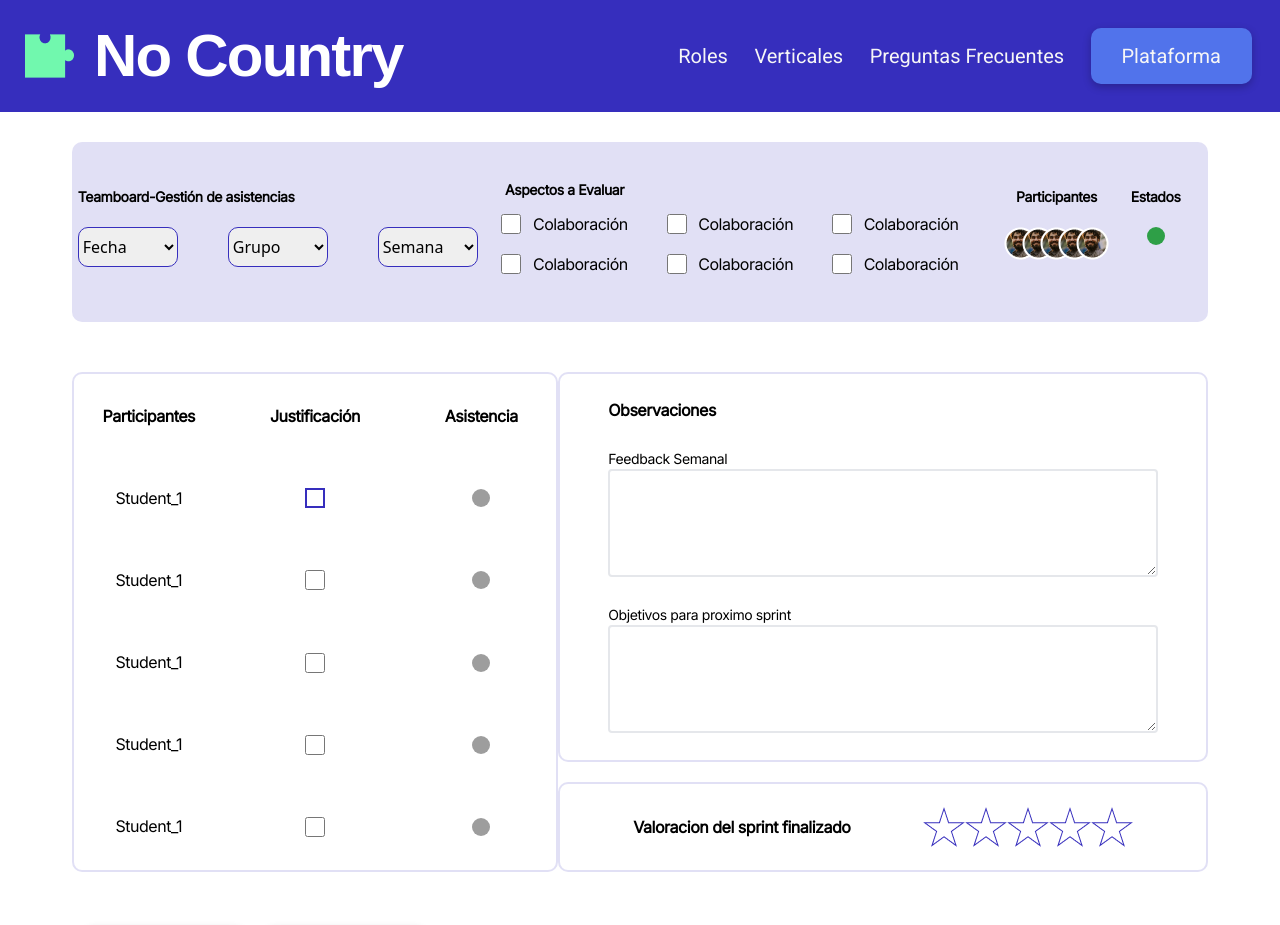
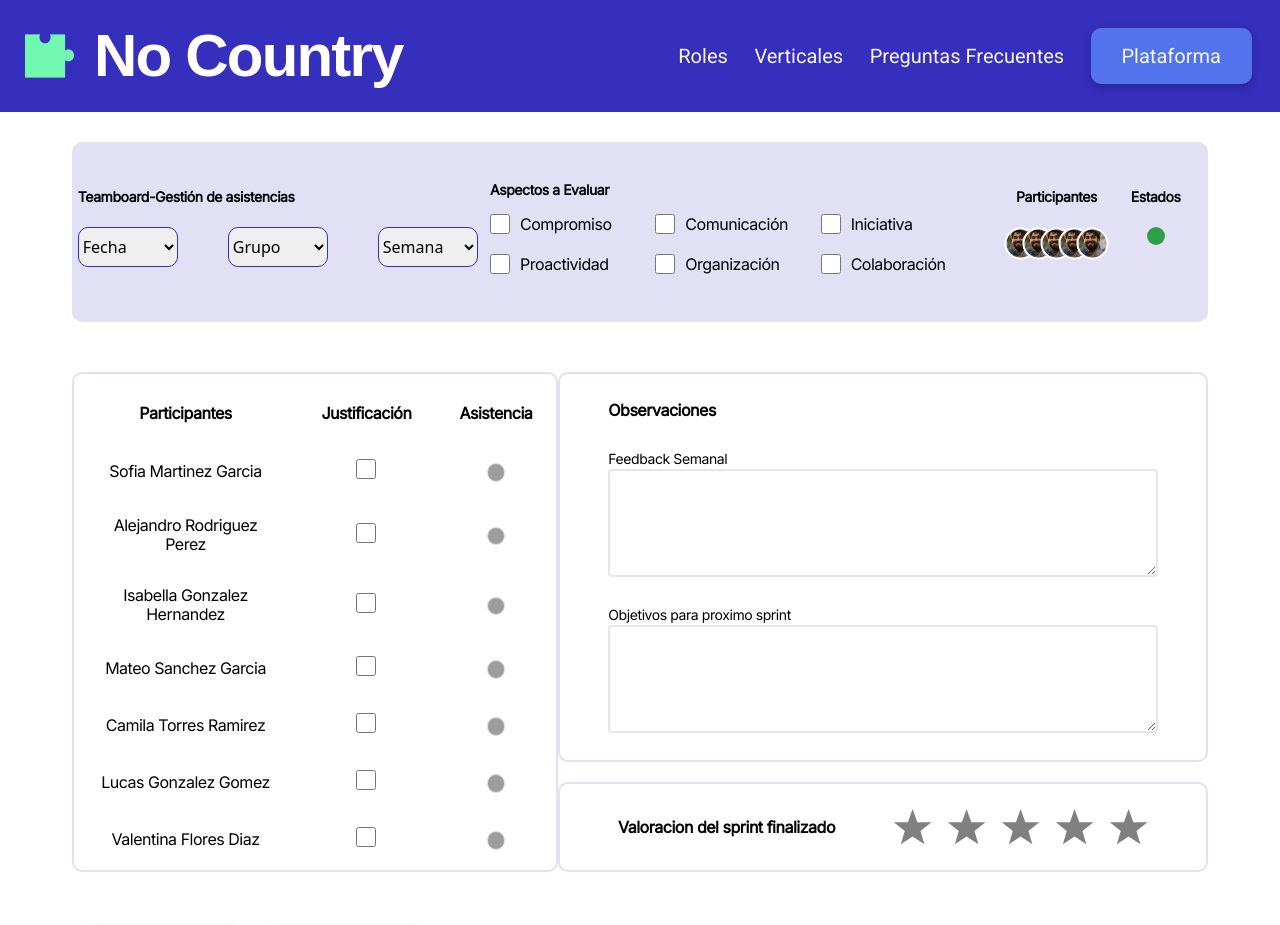
Before and after one commit to No-Country/c10-5-t-phpreact, a React (Vite) app in the folder Front/: page /dashboard in a window 1280 px wide. Shown: the top 925 px of the page. Built offline with nearby package versions, Linux system fonts and the light colour scheme.

Commit message:
fixed table and added inputs to dashboard

```diff
--- a/Front/package.json
+++ b/Front/package.json
@@ -13,8 +13,11 @@
     "react": "^18.2.0",
     "react-dom": "^18.2.0",
     "react-google-charts": "^4.0.0",
+    "react-ratings-declarative": "^3.4.1",
     "react-redux": "^8.0.5",
-    "react-router-dom": "^6.10.0"
+    "react-router-dom": "^6.10.0",
+    "react-simple-star-rating": "^5.1.7",
+    "react-star-ratings": "^2.3.0"
   },
   "devDependencies": {
     "@types/react": "^18.0.28",
--- /dev/null
+++ b/Front/src/Components/Dashboard/Dashboard.css
@@ -0,0 +1,17 @@
+.checkbox-round {
+    width: 1.3em;
+    height: 1.3em;
+    background-color: white;
+    border-radius: 50%;
+    vertical-align: middle;
+    border: 1px solid #ddd;
+    background-color: #9D9D9D;
+    appearance: none;
+    -webkit-appearance: none;
+    outline: none;
+    cursor: pointer;
+}
+
+.checkbox-round:checked {
+    background-color: #2E9F47;
+}
--- a/Front/src/Components/Dashboard/Dashboard.jsx
+++ b/Front/src/Components/Dashboard/Dashboard.jsx
@@ -1,6 +1,72 @@
-import React from "react";
+import React, { useState } from "react";
+import { aspectos, studentNames } from "./form_data";
+import Ratings from 'react-ratings-declarative';
+import StarRatings from 'react-star-ratings';
+import './Dashboard.css'
 
 function Dashboard() {
+
+
+    const [rating, setRating] = useState(0)
+    const [input, setInput] = useState({
+        aspectos: [],
+        feedback: "",
+        observaciones: ""
+    })
+
+    function handleText(e){
+        setInput({
+            ...input,
+            [e.target.name]: e.target.value
+        })
+    }
+
+    function getChecked(e){
+       if(e.target.checked){
+        setInput({
+            ...input,
+            aspectos:[...input.aspectos, e.target.name]
+        })
+       } else{
+        setInput({
+            ...input,
+            aspectos: input.aspectos.filter((v) => v !== e.target.name),
+        })
+       }
+
+    }
+
+    const [color, setColor] = useState("")
+    const styles = {
+        empty:{
+            display: 'flex',
+            flexDirection: 'row',
+            justifyContent: 'center',
+            width: '200px',
+            border: '1px solid black'
+        },
+
+        filled:{
+            display: 'flex',
+            flexDirection: 'row',
+            justifyContent: 'center',
+            width: '200px',
+            // color: '#3D8DE5',
+        // border: '1px solid black'
+        }
+    }
+
+    function stars(e){
+        if(rating === 1 && e === 1){
+            setRating(0)
+        } else {
+            setRating(e)
+        }
+    }
+
+    console.log(rating)
+
+
     return (
         <div className="flex flex-col w-full h-auto justify-around px-[20px] py-[30px] items-center">
             <div className="flex flex-row justify-around items-center w-11/12 h-[180px] bg-morado-3-nc rounded-[10px]">
@@ -27,54 +93,57 @@
 
 
                 <div className="flex flex-col w-[480px] h-[130px]">
-                    <h2 className="font-Inter text-[14px] font-[600] tracking-[-0.03em] leading-[45px] px-[15px]">
+                    <h2 className="font-Inter text-[14px] font-[600] tracking-[-0.03em] leading-[45px]">
                         Aspectos a Evaluar
                     </h2>
 
-                   <div className="grid grid-cols-3 gap-4 justify-center items-center">
-                        <div className="flex flex-row justify-evenly items-center">
+                   <form className="grid grid-cols-3 gap-4 justify-center items-center">
+
+                   {aspectos.map((e, index) => (
+                    <div className="flex flex-row items-center" key={index}>
+                        <input type="checkbox" className="w-[20px] h-[20px]" name={e} onChange={getChecked} />
+                        <label htmlFor={e} className="font-Inter text-[16px] font-[400] tracking-[-0.03em] ml-[10px]">
+                            {e}
+                        </label>
+                    </div>
+                   ))}
+
+                        {/* <div className="flex flex-row items-center">
                             <input type="checkbox" className="w-[20px] h-[20px]" />
-                            <label for="student_1" className="font-Inter text-[16px] font-[400] tracking-[-0.03em]">
-                                Colaboración
+                            <label for="student_1" className="font-Inter text-[16px] font-[400] tracking-[-0.03em] ml-[10px]">
+                                Comunicación
                             </label>
                         </div>
 
-                        <div className="flex flex-row justify-evenly items-center">
+                        <div className="flex flex-row items-center">
                             <input type="checkbox" className="w-[20px] h-[20px]" />
-                            <label for="student_1" className="font-Inter text-[16px] font-[400] tracking-[-0.03em]">
-                                Colaboración
+                            <label for="student_1" className="font-Inter text-[16px] font-[400] tracking-[-0.03em] ml-[10px]">
+                                Iniciativa
                             </label>
                         </div>
 
-                        <div className="flex flex-row justify-evenly items-center">
+                        <div className="flex flex-row items-center">
                             <input type="checkbox" className="w-[20px] h-[20px]" />
-                            <label for="student_1" className="font-Inter text-[16px] font-[400] tracking-[-0.03em]">
-                                Colaboración
+                            <label for="student_1" className="font-Inter text-[16px] font-[400] tracking-[-0.03em] ml-[10px]">
+                                Proactividad
                             </label>
                         </div>
 
-                        <div className="flex flex-row justify-evenly items-center">
+                        <div className="flex flex-row items-center">
                             <input type="checkbox" className="w-[20px] h-[20px]" />
-                            <label for="student_1" className="font-Inter text-[16px] font-[400] tracking-[-0.03em]">
-                                Colaboración
+                            <label for="student_1" className="font-Inter text-[16px] font-[400] tracking-[-0.03em] ml-[10px]">
+                                Organización
                             </label>
                         </div>
 
-                        <div className="flex flex-row justify-evenly items-center">
+                        <div className="flex flex-row items-center">
                             <input type="checkbox" className="w-[20px] h-[20px]" />
-                            <label for="student_1" className="font-Inter text-[16px] font-[400] tracking-[-0.03em]">
+                            <label for="student_1" className="font-Inter text-[16px] font-[400] tracking-[-0.03em] ml-[10px]">
                                 Colaboración
                             </label>
-                        </div>
+                        </div> */}
 
-                        <div className="flex flex-row justify-evenly items-center">
-                            <input type="checkbox" className="w-[20px] h-[20px]" />
-                            <label for="student_1" className="font-Inter text-[16px] font-[400] tracking-[-0.03em]">
-                                Colaboración
-                            </label>
-                        </div>
-
-                   </div>
+                   </form>
 
                 </div>
 
@@ -109,56 +178,44 @@
             <div className="flex flex-row w-11/12 h-[600px] justify-between py-[30px] items-center">
                 <div className="flex flex-col items-center w-[650px] h-[500px] rounded-[10px] border-2 border-morado-3-nc py-[10px]">
 
-                    <div className="grid grid-cols-3 gap-4 w-full place-items-center h-full">
+                    <form className="relative overflow-x-auto w-full">
+                        <table className="w-full text-sm text-center dark:text-gray-400">
+                            <thead className="font-Inter text-[16px] font-[600] tracking-[-0.03em] leading-[19px]">
+                                <tr>
+                                    <th scope="col" className="px-6 py-5">
+                                        Participantes
+                                    </th>
+                                    <th scope="col" className="px-6 py-5">
+                                        Justificación
+                                    </th>
+                                    <th scope="col" className="px-6 py-5">
+                                        Asistencia
+                                    </th>
+                                </tr>
+                            </thead>
+                            <tbody>
+                                {studentNames.map((e, index) => (
+                                    <tr className="" key={index}>
+                                    <th scope="row" className="px-6 py-4 font-Inter text-[16px] font-[400] tracking-[-0.03em] leading-[19px]">
+                                        {e}
+                                    </th>
+                                    <td className="px-6 py-4">
+                                        <input type="checkbox" className="w-[20px] h-[20px] cursor-pointer" />
+                                    </td>
+                                    <td className="px-6 py-4">
+                                        <input type="checkbox" className="checkbox-round" />
+                                    </td>
+                                </tr>
+                                ))}
+                            </tbody>
+                        </table>
+                    </form>
 
-                        <h2 className="font-Inter text-[16px] font-[600] tracking-[-0.03em] leading-[19px]">Participantes</h2>
-                        <h2 className="font-Inter text-[16px] font-[600] tracking-[-0.03em] leading-[19px]">Justificación</h2>
-                        <h2 className="font-Inter text-[16px] font-[600] tracking-[-0.03em] leading-[19px]">Asistencia</h2>
+                 </div>
 
 
 
-                            <label for="student_1" className="font-Inter text-[16px] font-[400] tracking-[-0.03em] leading-[19px]">
-                                Student_1
-                            </label>
-                            <input type="checkbox" className="w-[20px] h-[20px] cursor-pointer appearance-none border-2 border-primary"/>
-                            <div className="w-[18px] h-[18px] bg-gris-desactivado rounded-full items-center"></div>
 
-
-
-                            <label for="student_1" className="font-Inter text-[16px] font-[400] tracking-[-0.03em] leading-[19px]">
-                                Student_1
-                            </label>
-                            <input type="checkbox" className="w-[20px] h-[20px]"/>
-                            <div className="w-[18px] h-[18px] bg-gris-desactivado rounded-full"></div>
-
-
-
-                            <label for="student_1" className="font-Inter text-[16px] font-[400] tracking-[-0.03em] leading-[19px]">
-                                Student_1
-                            </label>
-                            <input type="checkbox" className="w-[20px] h-[20px]"/>
-                            <div className="w-[18px] h-[18px] bg-gris-desactivado rounded-full"></div>
-
-
-
-                            <label for="student_1" className="font-Inter text-[16px] font-[400] tracking-[-0.03em] leading-[19px]">
-                                Student_1
-                            </label>
-                            <input type="checkbox" className="w-[20px] h-[20px]"/>
-                            <div className="w-[18px] h-[18px] bg-gris-desactivado rounded-full"></div>
-
-
-
-                            <label for="student_1" className="font-Inter text-[16px] font-[400] tracking-[-0.03em] leading-[19px]">
-                                Student_1
-                            </label>
-                            <input type="checkbox" className="w-[20px] h-[20px]"/>
-                            <div className="w-[18px] h-[18px] bg-gris-desactivado rounded-full"></div>
-
-
-
-                    </div>
-                </div>
 
                 <div className="flex flex-col justify-between items-center w-[650px] h-[500px] rounded-[10px]">
                     <div className="flex flex-col justify-evenly items-center w-[650px] h-[390px] rounded-[10px] border-2 border-morado-3-nc">
@@ -168,12 +225,12 @@
 
                         <div className="flex flex-col">
                             <label className="font-Inter text-[14px] font-[500] tracking-[-0.03em]">Feedback Semanal</label>
-                            <textarea name="" id="" cols="30" rows="10" className="h-[108px] w-[550px] rounded-[4px] border-2 border-desactivado"></textarea>
+                            <textarea name="feedback" value={input.feedback} onChange={handleText} cols="30" rows="10" className="h-[108px] w-[550px] rounded-[4px] border-2 border-desactivado"></textarea>
                         </div>
 
                         <div className="flex flex-col">
                             <label className="font-Inter text-[14px] font-[500] tracking-[-0.03em]">Objetivos para proximo sprint</label>
-                            <textarea name="" id="" cols="30" rows="10" className="h-[108px] w-[550px] rounded-[4px] border-2 border-desactivado"></textarea>
+                            <textarea name="observaciones" value={input.observaciones} onChange={handleText} cols="30" rows="10" className="h-[108px] w-[550px] rounded-[4px] border-2 border-desactivado"></textarea>
                         </div>
                     </div>
 
@@ -182,11 +239,21 @@
                         <div className="flex flex-row w-full h-full justify-evenly items-center">
                             <h2 className="font-Inter text-[16px] font-[600] tracking-[-0.03em] leading-[19px">Valoracion del sprint finalizado</h2>
                             <div className="flex flex-row items-center">
+
+                            <StarRatings
+                                changeRating={stars}
+                                numberOfStars={5}
+                                starRatedColor={'#3D8DE5'}
+                                starEmptyColor={'grey'}
+                                starHoverColor={'#3D8DE5'}
+                                starDimension={'40px'}
+
+                            />
+                            {/* <img src="../../src/assets/star_white.png" alt="star" />
                             <img src="../../src/assets/star_white.png" alt="star" />
                             <img src="../../src/assets/star_white.png" alt="star" />
                             <img src="../../src/assets/star_white.png" alt="star" />
-                            <img src="../../src/assets/star_white.png" alt="star" />
-                            <img src="../../src/assets/star_white.png" alt="star" />
+                            <img src="../../src/assets/star_white.png" alt="star" /> */}
                             </div>
                         </div>
                     </div>
--- /dev/null
+++ b/Front/src/Components/Dashboard/form_data.jsx
@@ -0,0 +1,29 @@
+const aspectos =
+    [
+        "Compromiso",
+        "Comunicación",
+        "Iniciativa",
+        "Proactividad",
+        "Organización",
+        "Colaboración",
+    ]
+
+
+const studentNames =
+    [
+        "Sofia Martinez Garcia",
+        "Alejandro Rodriguez Perez",
+        "Isabella Gonzalez Hernandez",
+        "Mateo Sanchez Garcia",
+        "Camila Torres Ramirez",
+        "Lucas Gonzalez Gomez",
+        "Valentina Flores Diaz",
+        "Juan Pablo Martinez Ramirez",
+        "Ana Maria Lopez Perez",
+        "Carlos Eduardo Ramirez Ruiz",
+        "Natalia Alvarez Flores",
+        "Jose Luis Hernandez Rodriguez"
+    ];
+
+
+export { aspectos, studentNames };
--- a/Front/src/Components/Superadmin/Groups.jsx
+++ b/Front/src/Components/Superadmin/Groups.jsx
@@ -12,7 +12,7 @@
                 </div>
             </div>
 
-                <div className="border-2 border-red-500 w-full">
+                <div className="w-full">
                     <SearchBar />
                 </div>
 
--- a/Front/src/Components/Superadmin/Searchbar.jsx
+++ b/Front/src/Components/Superadmin/Searchbar.jsx
@@ -19,7 +19,7 @@
 }
 
     return(
-        <div className="flex flex-row justify-evenly items-center py-[15px] w-[280px] border-2 border-blue-500">
+        <div className="flex flex-row justify-evenly items-center py-[15px] w-[280px]">
             <input
             className="w-[180px] h-[45px] rounded-[10px] shadow-dark indent-4"
             type="text"
--- a/Front/src/Components/Superadmin/SuperDashboard.jsx
+++ b/Front/src/Components/Superadmin/SuperDashboard.jsx
@@ -4,7 +4,7 @@
 
 function SuperDashboard(){
     return(
-        <div className="flex flex-row w-full h-auto justify-evenly px-[20px] py-[30px] items-center border-4 border-verde-nc">
+        <div className="flex flex-row w-full h-auto justify-evenly px-[20px] py-[30px] items-centerc">
             <Users />
             <Groups />
         </div>
--- a/Front/src/Components/Superadmin/Users.jsx
+++ b/Front/src/Components/Superadmin/Users.jsx
@@ -13,7 +13,7 @@
             </div>
 
 
-            <div className="border-2 border-red-500 w-full">
+            <div className=" w-full">
                 <SearchBar />
             </div>
 
```
Also changed, not shown: 1 other file (tests, documents, lock files or other folders).
